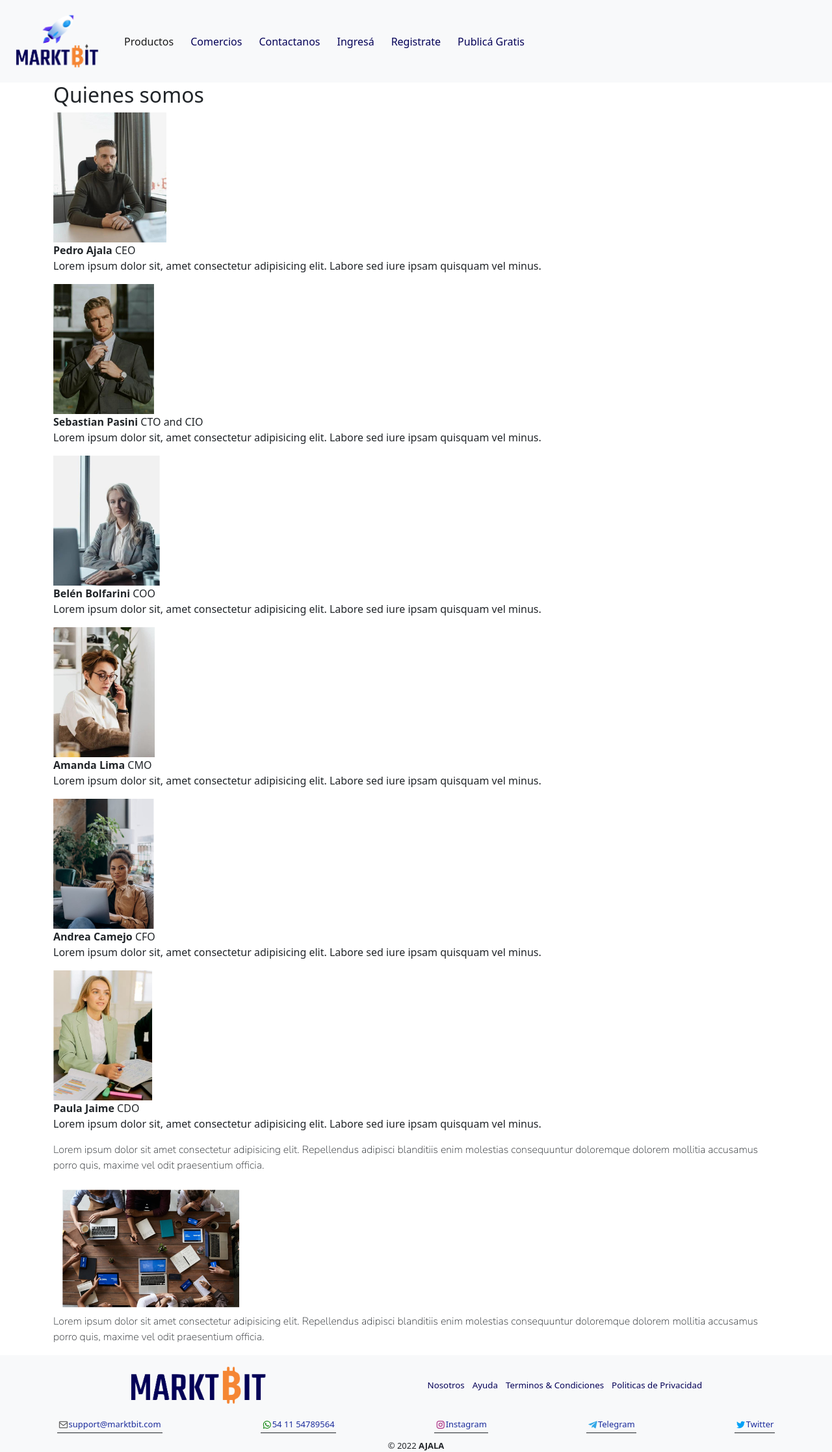
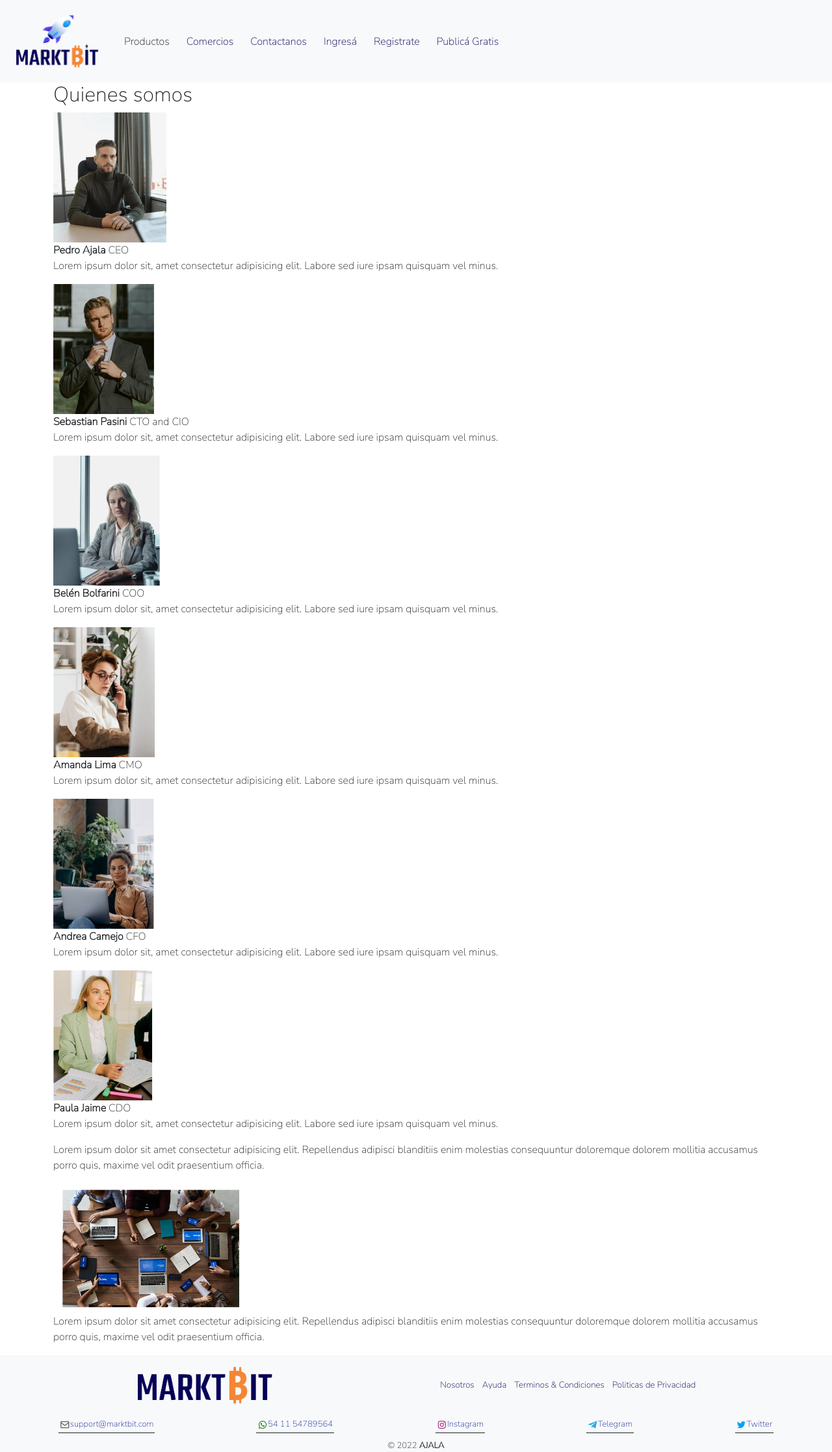
Before and after one commit to pedroajalapasini/Proyect_Markbit, a website: page pages/nosotros.html in a window 1280 px wide. Shown: the whole page at 65% size. Drawn offline with nearby package versions, Linux system fonts and the light colour scheme.

Commit message:
font de estilo

```diff
--- a/scss/base/_variables.scss
+++ b/scss/base/_variables.scss
@@ -3,3 +3,16 @@
 
 $bg-botones: linear-gradient(250deg, #32a8e8, #7c15ca, #942ff3);
 $font-pag: 'Nunito Sans', sans-serif;
+
+header{
+    font-family: $font-pag;
+}
+section{
+    font-family: $font-pag;
+}
+main{
+    font-family: $font-pag;
+}
+footer{
+    font-family: $font-pag;
+}
--- a/scss/components/_header.scss
+++ b/scss/components/_header.scss
@@ -48,5 +48,9 @@ header {
         border-radius: 20px;
         background: linear-gradient(250deg, #32a8e8, #7c15ca, #942ff3);
         color: white;
+
+        &:hover{
+            color: white;
+        }
     }
 }
```
Also changed, not shown: css/style.css, 1 other file.
